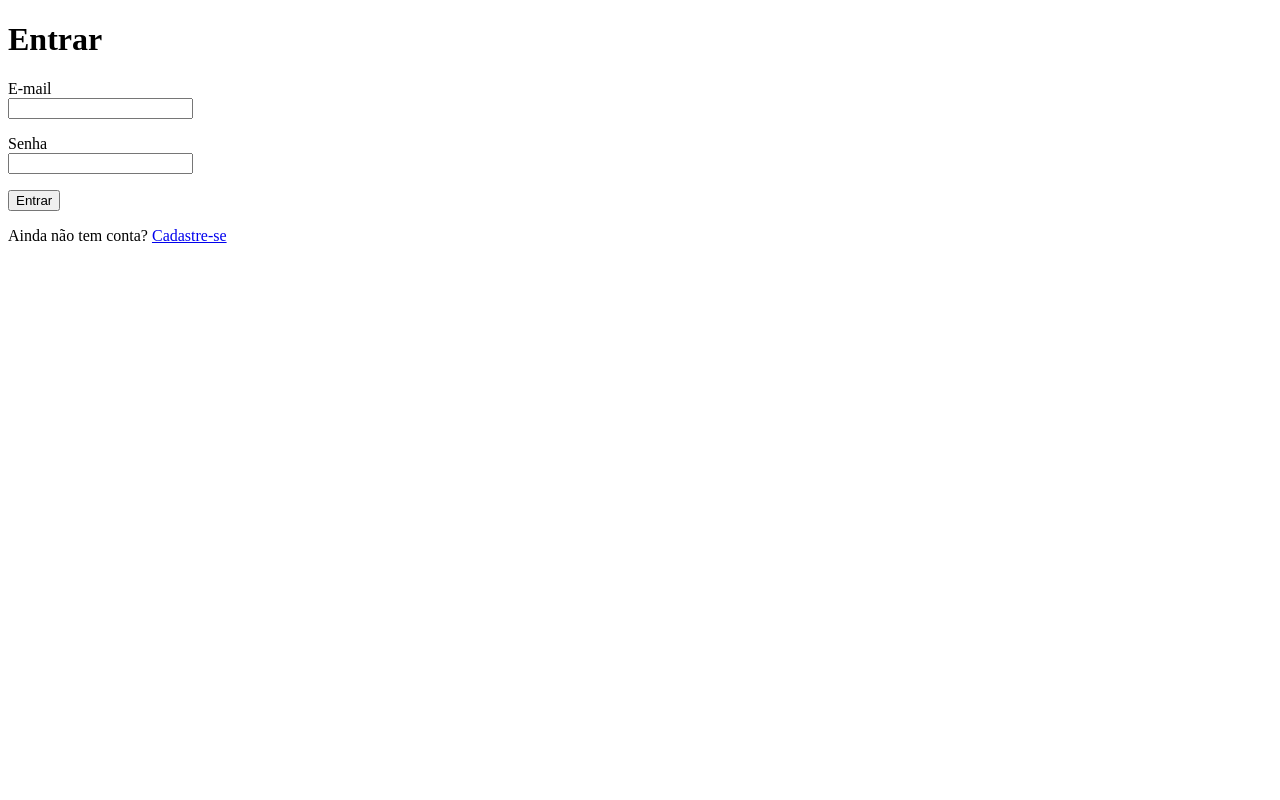
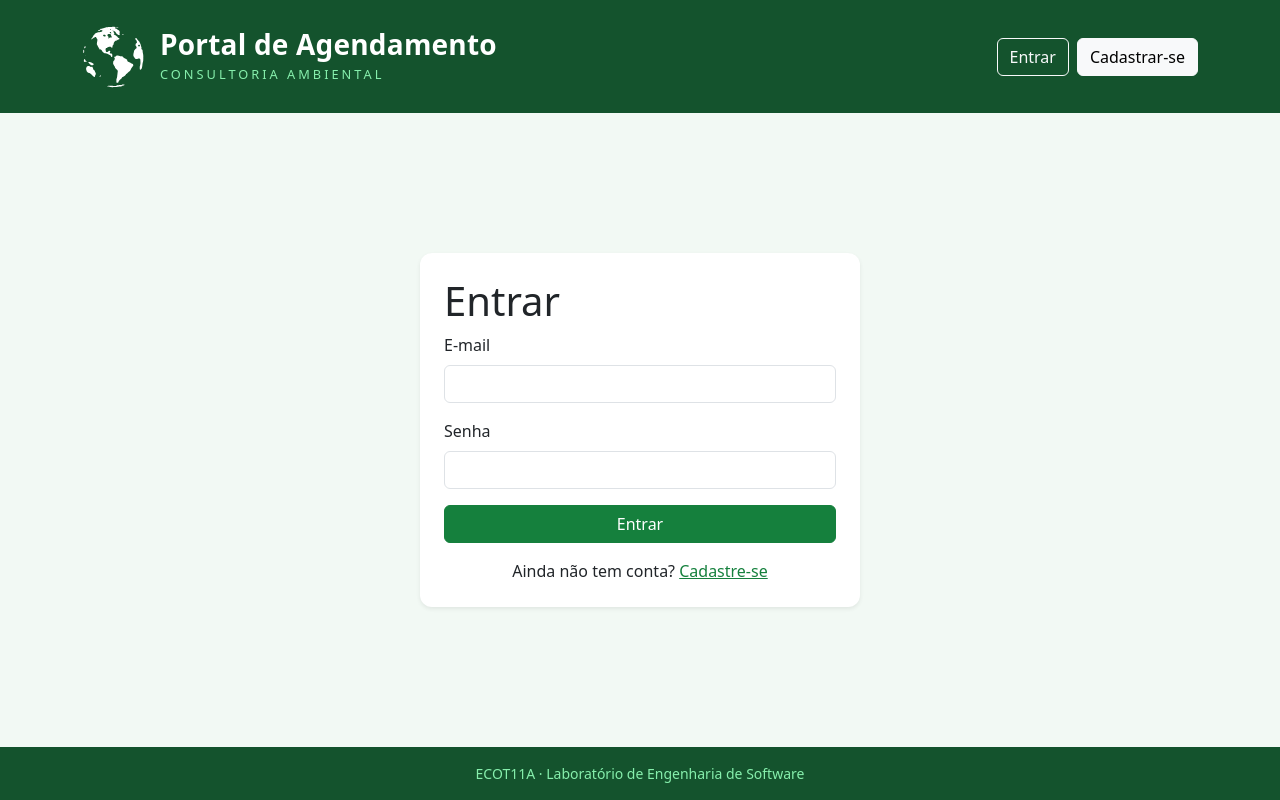
Before and after one commit to melfioree/SchedulingSystem, a Node server app: page /login in a window 1280 px wide. Run offline with Node 20, Linux system fonts and the light colour scheme; some libraries are stand-ins or nearby versions.

Commit message:
feat: cria cabeçalho e rodapé e finaliza a tela de login

```diff
--- a/app/package.json
+++ b/app/package.json
@@ -20,7 +20,9 @@
   },
   "homepage": "https://github.com/melfioree/SchedulingSystem#readme",
   "dependencies": {
+    "@fontsource/poppins": "^5.3.0",
     "bcryptjs": "^3.0.3",
+    "bootstrap": "^5.3.9",
     "ejs": "^7.0.2",
     "express": "^4.22.3",
     "express-session": "^1.19.0"
--- /dev/null
+++ b/app/public/css/estilo.css
@@ -0,0 +1,80 @@
+:root {
+  --verde-escuro: #14532d;
+  --verde: #15803d;
+  --verde-medio: #16a34a;
+  --verde-claro: #dcfce7;
+  --verde-gelo: #86efac;
+  --fundo: #f2f9f4;
+  --texto: #1f2a24;
+}
+
+body {
+  font-family: 'Poppins', system-ui, -apple-system, 'Segoe UI', sans-serif;
+  background-color: var(--fundo);
+  color: var(--texto);
+}
+
+.topo {
+  background-color: var(--verde-escuro);
+  padding-top: 1.6rem;
+  padding-bottom: 1.6rem;
+}
+.topo .navbar-brand {
+  margin: 0;
+  padding: 0;
+}
+.topo .globo {
+  height: 62px;
+  width: 62px;
+}
+.topo .titulo {
+  display: block;
+  font-size: 1.75rem;
+  font-weight: 600;
+  line-height: 1.1;
+  letter-spacing: 0.2px;
+}
+.topo .subtitulo {
+  display: block;
+  font-size: 0.8rem;
+  font-weight: 400;
+  letter-spacing: 3px;
+  text-transform: uppercase;
+  color: var(--verde-gelo);
+  margin-top: 0.3rem;
+}
+
+.rodape {
+  background-color: var(--verde-escuro);
+  color: var(--verde-gelo);
+}
+
+.btn-success {
+  --bs-btn-bg: var(--verde);
+  --bs-btn-border-color: var(--verde);
+  --bs-btn-hover-bg: var(--verde-medio);
+  --bs-btn-hover-border-color: var(--verde-medio);
+  --bs-btn-active-bg: var(--verde-escuro);
+  --bs-btn-active-border-color: var(--verde-escuro);
+  --bs-btn-disabled-bg: var(--verde);
+  --bs-btn-disabled-border-color: var(--verde);
+}
+
+a { color: var(--verde); }
+a:hover { color: var(--verde-escuro); }
+
+.form-control:focus, .form-select:focus {
+  border-color: var(--verde-medio);
+  box-shadow: 0 0 0 0.2rem rgba(64, 145, 108, 0.25);
+}
+
+.card {
+  border: 0;
+  border-radius: 0.75rem;
+}
+
+.caixa-login {
+  width: 100%;
+  max-width: 440px;
+  margin: auto;
+}
--- a/app/src/server.ts
+++ b/app/src/server.ts
@@ -7,6 +7,9 @@ app.set('view engine', 'ejs');
 app.set('views', path.join(__dirname, '..', 'views'));
 
 app.use(express.urlencoded({ extended: false })); //entende os dados enviados por formularios e coloca em req.body
+app.use('/bootstrap', express.static(path.join(__dirname, '..', 'node_modules', 'bootstrap', 'dist')));
+app.use('/fontes', express.static(path.join(__dirname, '..', 'node_modules', '@fontsource', 'poppins')));
+app.use(express.static(path.join(__dirname, '..', 'public')));
 
 app.get('/', (req, res) => {
     res.redirect('/login');
--- a/app/views/login.ejs
+++ b/app/views/login.ejs
@@ -1,24 +1,20 @@
-<!doctype html>
-<html lang="pt-BR">
-<head>
-  <meta charset="utf-8">
-  <title>Entrar - Portal de Agendamento</title>
-</head>
-<body>
-  <h1>Entrar</h1>
+<%- include('partials/topo', { titulo: 'Entrar' }) %>
+<div class="caixa-login card shadow-sm p-4">
+<h1>Entrar</h1>
 
   <form method="post" action="/login">
     <p>
-      <label for="email">E-mail</label><br>
-      <input type="email" id="email" name="email" required>
+      <label for="email" class="form-label">E-mail</label><br>
+      <input type="email" id="email" name="email" class="form-control" required>
     </p>
     <p>
-      <label for="senha">Senha</label><br>
-      <input type="password" id="senha" name="senha" required>
+      <label for="senha" class="form-label">Senha</label><br>
+      <input type="password" id="senha" name="senha" class="form-control" required>
     </p>
-    <button>Entrar</button>
+    <button class="btn btn-success w-100">Entrar</button>
   </form>
 
-  <p>Ainda não tem conta? <a href="/cadastro">Cadastre-se</a></p>
-</body>
-</html>
+  <p class="text-center mt-3 mb-0">Ainda não tem conta? <a href="/cadastro">Cadastre-se</a></p>
+</div>
+
+<%- include('partials/rodape') %>
--- /dev/null
+++ b/app/views/partials/rodape.ejs
@@ -0,0 +1,10 @@
+</main>
+
+<footer class="rodape py-3">
+  <div class="container text-center small">
+    ECOT11A · Laboratório de Engenharia de Software
+  </div>
+</footer>
+
+</body>
+</html>
--- /dev/null
+++ b/app/views/partials/topo.ejs
@@ -0,0 +1,30 @@
+<!doctype html>
+<html lang="pt-BR">
+<head>
+  <meta charset="utf-8">
+  <meta name="viewport" content="width=device-width, initial-scale=1">
+  <title><%= titulo %> · Portal de Agendamento</title>
+  <link href="/bootstrap/css/bootstrap.min.css" rel="stylesheet">
+  <link href="/fontes/400.css" rel="stylesheet">
+  <link href="/fontes/600.css" rel="stylesheet">
+  <link href="/css/estilo.css" rel="stylesheet">
+</head>
+<body class="d-flex flex-column min-vh-100">
+
+<nav class="navbar navbar-dark topo">
+  <div class="container">
+    <a class="navbar-brand d-flex align-items-center gap-3" href="/">
+      <img class="globo" src="/img/globo.svg" alt="">
+      <span>
+        <span class="titulo">Portal de Agendamento</span>
+        <span class="subtitulo">Consultoria Ambiental</span>
+      </span>
+    </a>
+    <div class="d-flex gap-2">
+      <a class="btn btn-outline-light" href="/login">Entrar</a>
+      <a class="btn btn-light" href="/cadastro">Cadastrar-se</a>
+    </div>
+  </div>
+</nav>
+
+<main class="container flex-grow-1 d-flex flex-column py-4">
```
Also changed, not shown: app/public/img/globo.svg (added), 1 other file.
